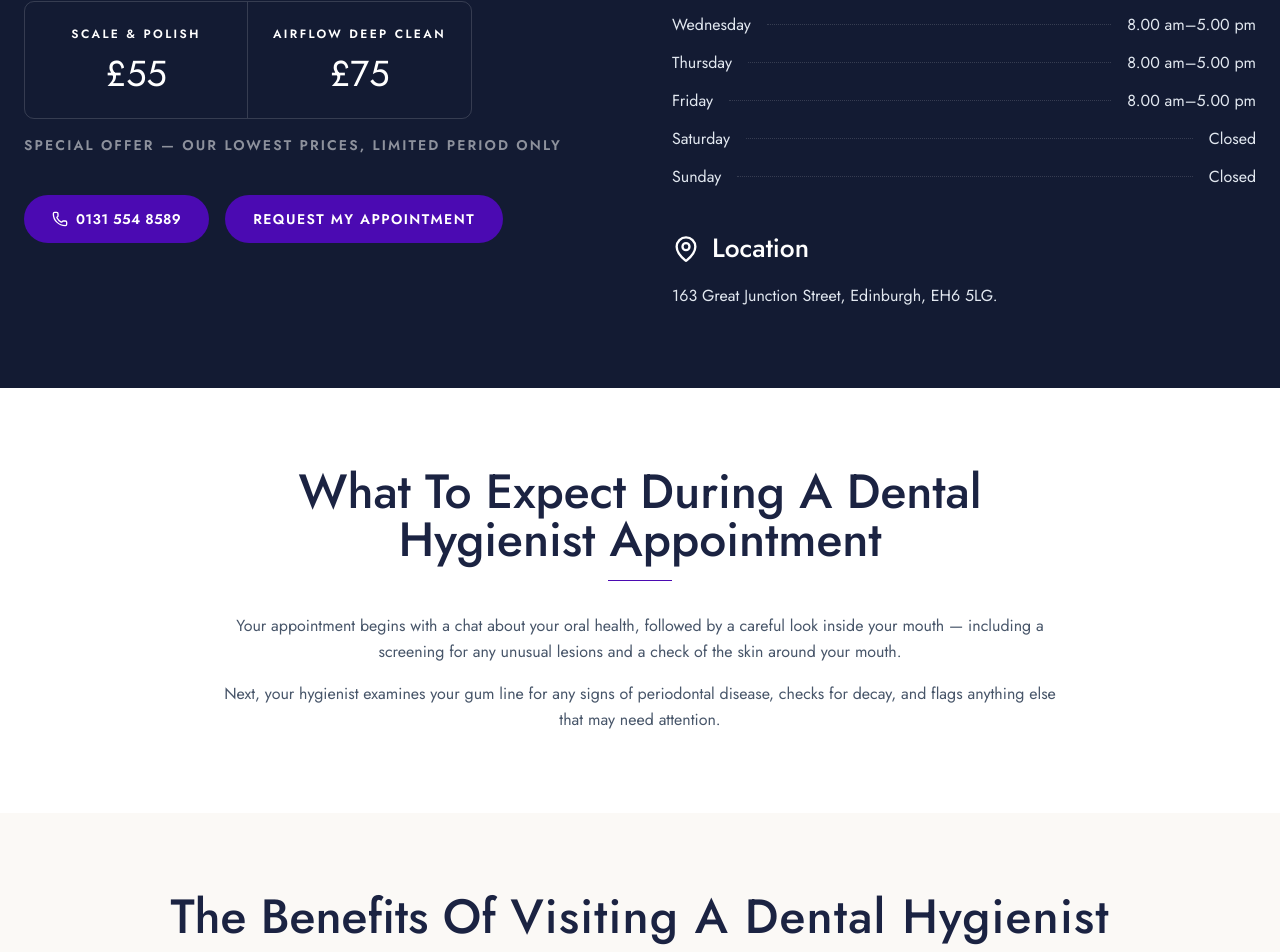
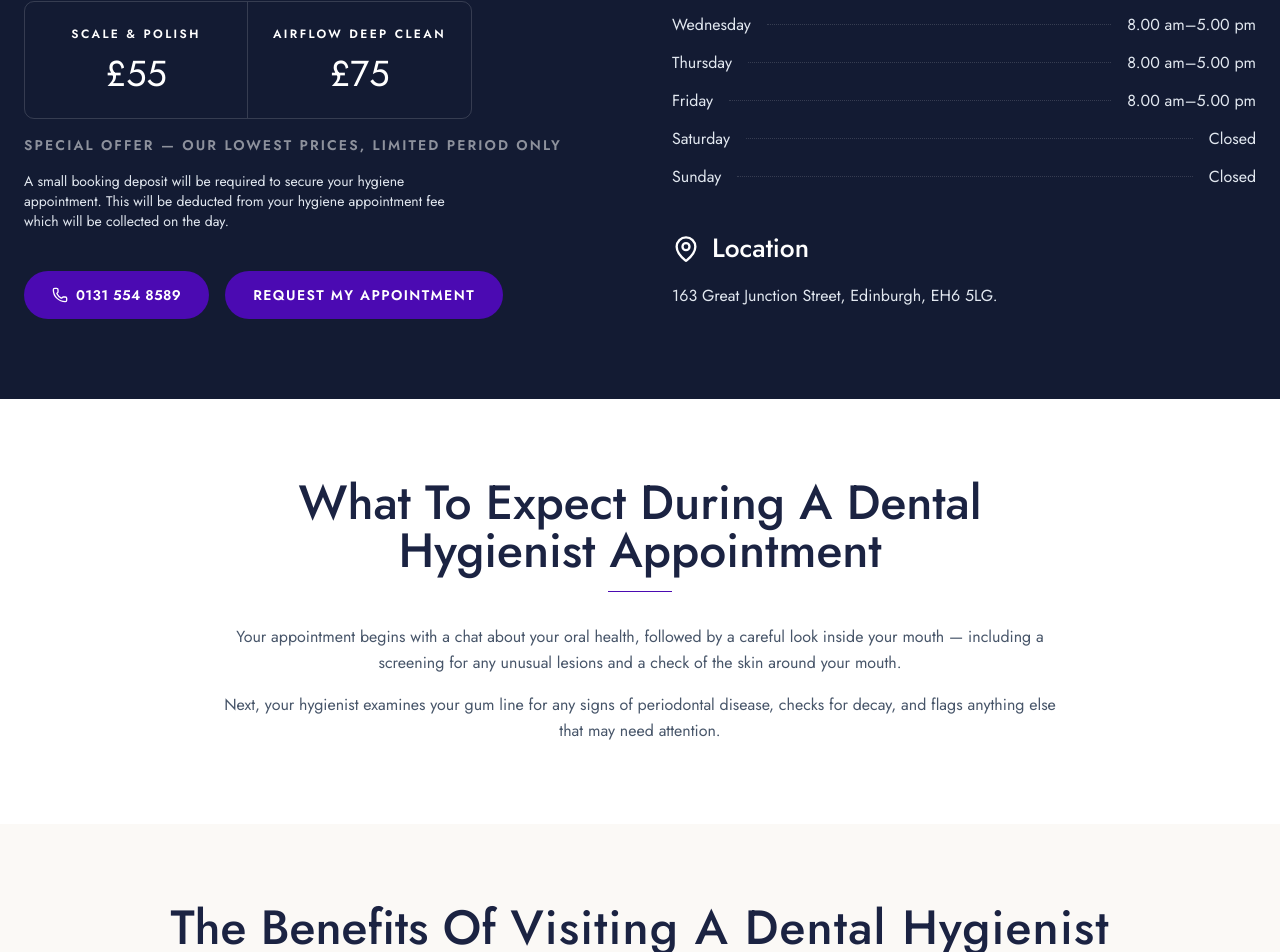
Before and after one commit to mintonlinemarketing/great-junction-dental, a React (Vite) app: page / in a window 1280 px wide. Shown: the part 2372-3324 px from the top of the page. Built offline with nearby package versions, Linux system fonts and the light colour scheme.

Commit message:
Add hygiene booking deposit note

```diff
--- a/src/sections/Pricing.tsx
+++ b/src/sections/Pricing.tsx
@@ -37,6 +37,9 @@ export default function Pricing() {
             </div>
             <p className="animate-flash mt-4 text-sm font-semibold uppercase tracking-[0.15em] text-white">
               Special Offer — Our Lowest Prices, Limited Period Only
+            </p>
+            <p className="mx-auto mt-4 max-w-md text-sm text-slate-200 lg:mx-0">
+              A small booking deposit will be required to secure your hygiene appointment. This will be deducted from your hygiene appointment fee which will be collected on the day.
             </p>
 
             <div className="mt-10 flex flex-wrap justify-center gap-4 lg:justify-start">
```
